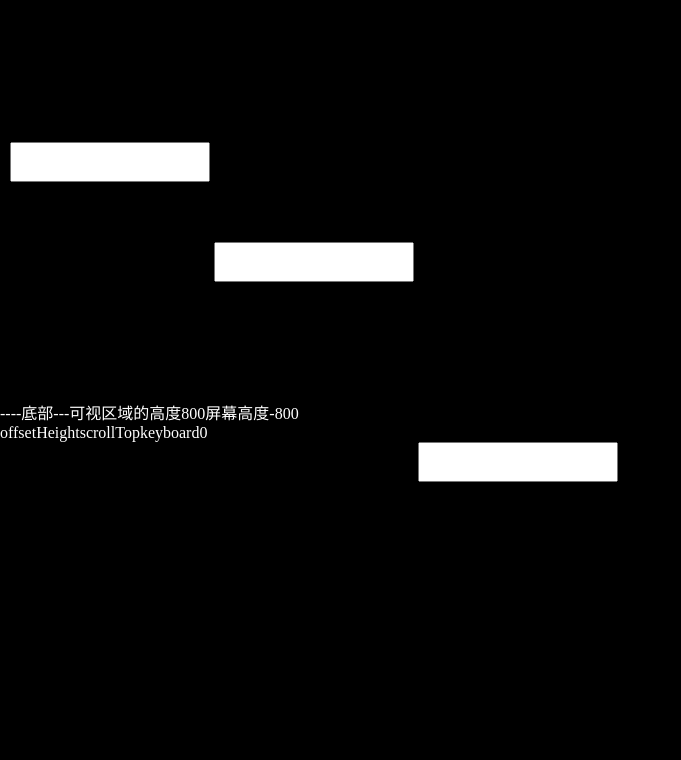
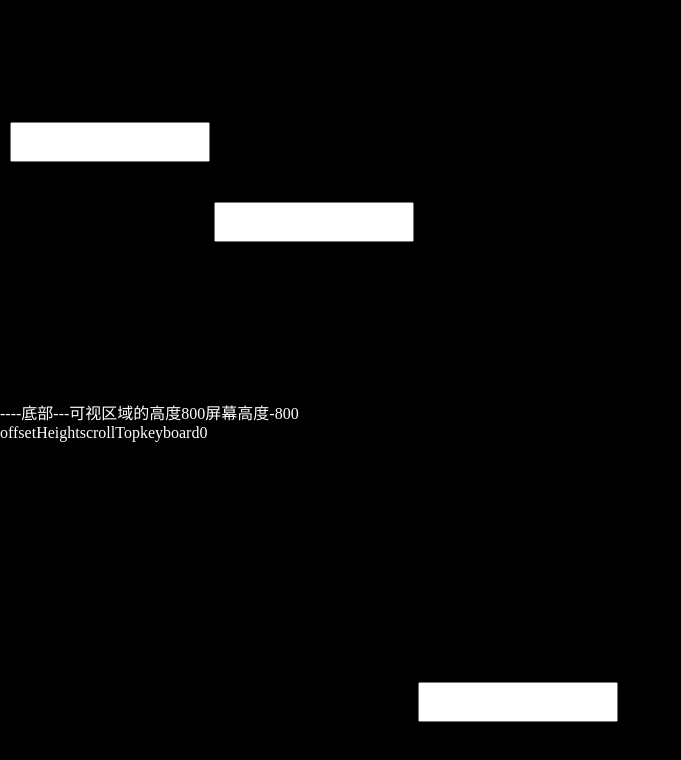
Before and after one commit to greedy2021/greedy2021.github.io, a plain HTML site: page test_mobile.html in a window 1280 px wide. Shown: the whole page, without its empty margins (0-681 px from the left). Drawn offline with Linux system fonts and the light colour scheme.

Commit message:
add file

```diff
--- a/test_mobile.html
+++ b/test_mobile.html
@@ -18,9 +18,9 @@
 <body>
 <div id="div_cont" class="scrollWrapper">
 <span id="txt_info" style="position:relative;top:50%;color:white"></span>
-<input style="position:relative;top:100px;left:10px;width:200px;height:40px"/>
-<input id="ipt_bottom" style="position:relative;top:200px;left:10px;width:200px;height:40px"/>
-<input id="ipt_bottom" style="position:relative;top:400px;left:10px;width:200px;height:40px"/>
+<input style="position:relative;top:10%;left:10px;width:200px;height:40px"/>
+<input id="ipt_bottom" style="position:relative;top:20%;left:10px;width:200px;height:40px"/>
+<input id="ipt_bottom" style="position:relative;top:80%;left:10px;width:200px;height:40px"/>
 </div>
 </body>
 <script>
@@ -35,8 +35,6 @@ info += "scrollTop", document.body.scrollTop + "<br/>";
 const keyboard = clientTop - window.innerHeight;
 info += "keyboard" + keyboard + "<br/>";
 span.innerHTML = info;
-let ipt_bottom = document.getElementById("ipt_bottom");
-ipt_bottom.top = (window.innerHeight - 40) + "px"
 
 }, 1000);
 }
```
